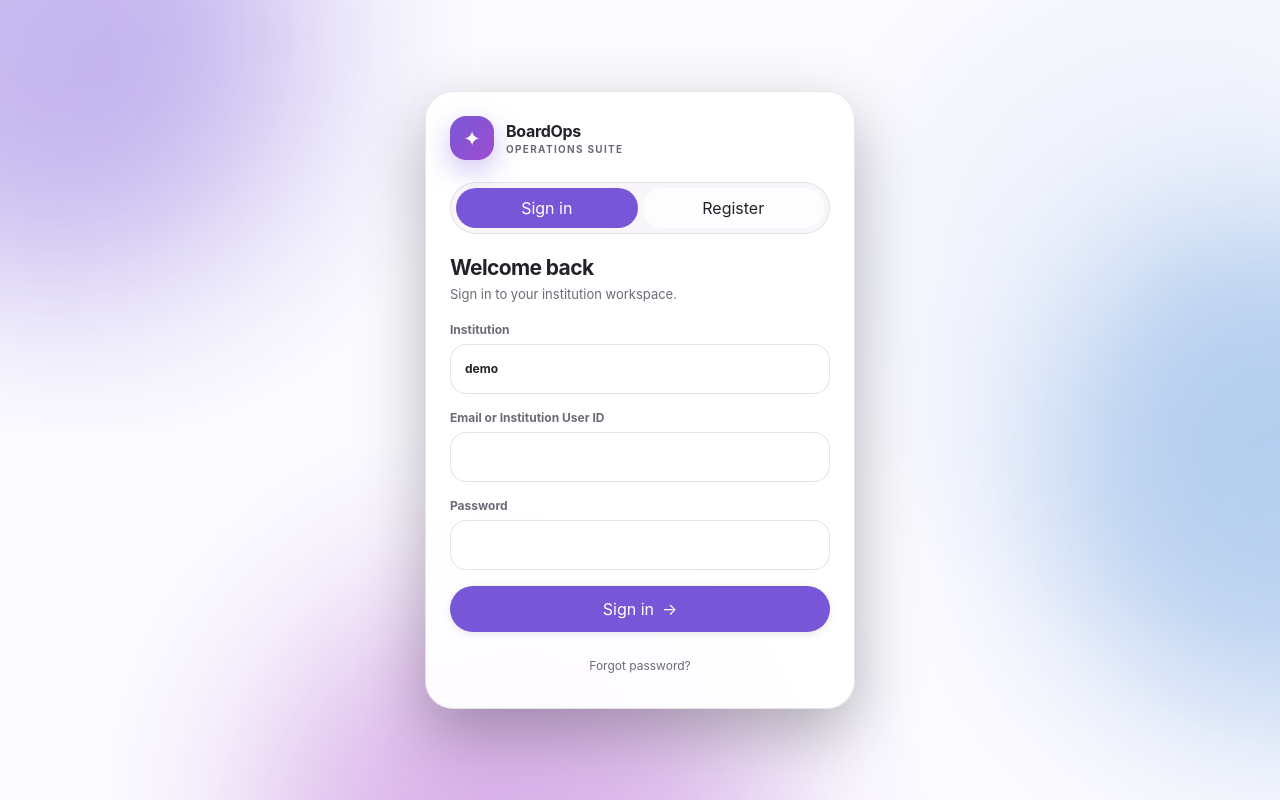
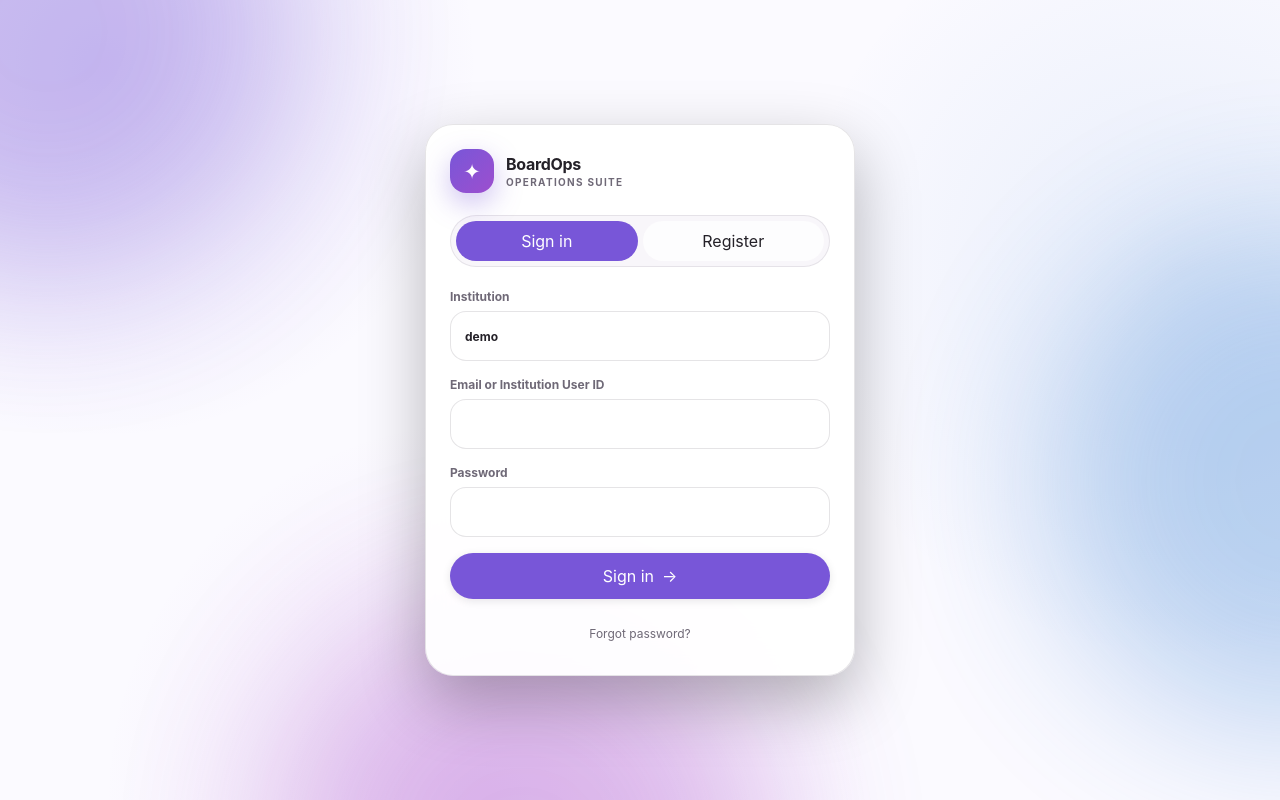
Before and after one commit to sahid-code404/BoardOps-Full-Rewritten, a React (Vite) app in the folder apps/web/: page /auth in a window 1280 px wide. Built offline with nearby package versions, Linux system fonts and the light colour scheme.

Commit message:
style: match reference auth density

```diff
--- a/apps/web/src/features/auth/AuthPage.tsx
+++ b/apps/web/src/features/auth/AuthPage.tsx
@@ -95,7 +95,7 @@ export function AuthPage() {
       <div className="auth-mesh auth-mesh--two" aria-hidden="true" />
       <div className="auth-mesh auth-mesh--three" aria-hidden="true" />
 
-      <section className="auth-layout" aria-labelledby="auth-title">
+      <section className="auth-layout" aria-label="BoardOps authentication">
         <GlassSurface className="auth-card" strength="strong">
           <div className="auth-brand">
             <div className="auth-brand__mark" aria-hidden="true">
@@ -134,10 +134,6 @@ export function AuthPage() {
 
           {mode === "login" ? (
             <form className="auth-form" onSubmit={signIn}>
-              <div className="auth-form__heading">
-                <h1 id="auth-title">Welcome back</h1>
-                <p>Sign in to your institution workspace.</p>
-              </div>
               <label>
                 Institution
                 <input
@@ -182,10 +178,6 @@ export function AuthPage() {
             </form>
           ) : mode === "register" ? (
             <form className="auth-form" onSubmit={register}>
-              <div className="auth-form__heading">
-                <h1 id="auth-title">Create account</h1>
-                <p>Register with the identity issued by your institution.</p>
-              </div>
               <label>
                 Institution
                 <input
```
